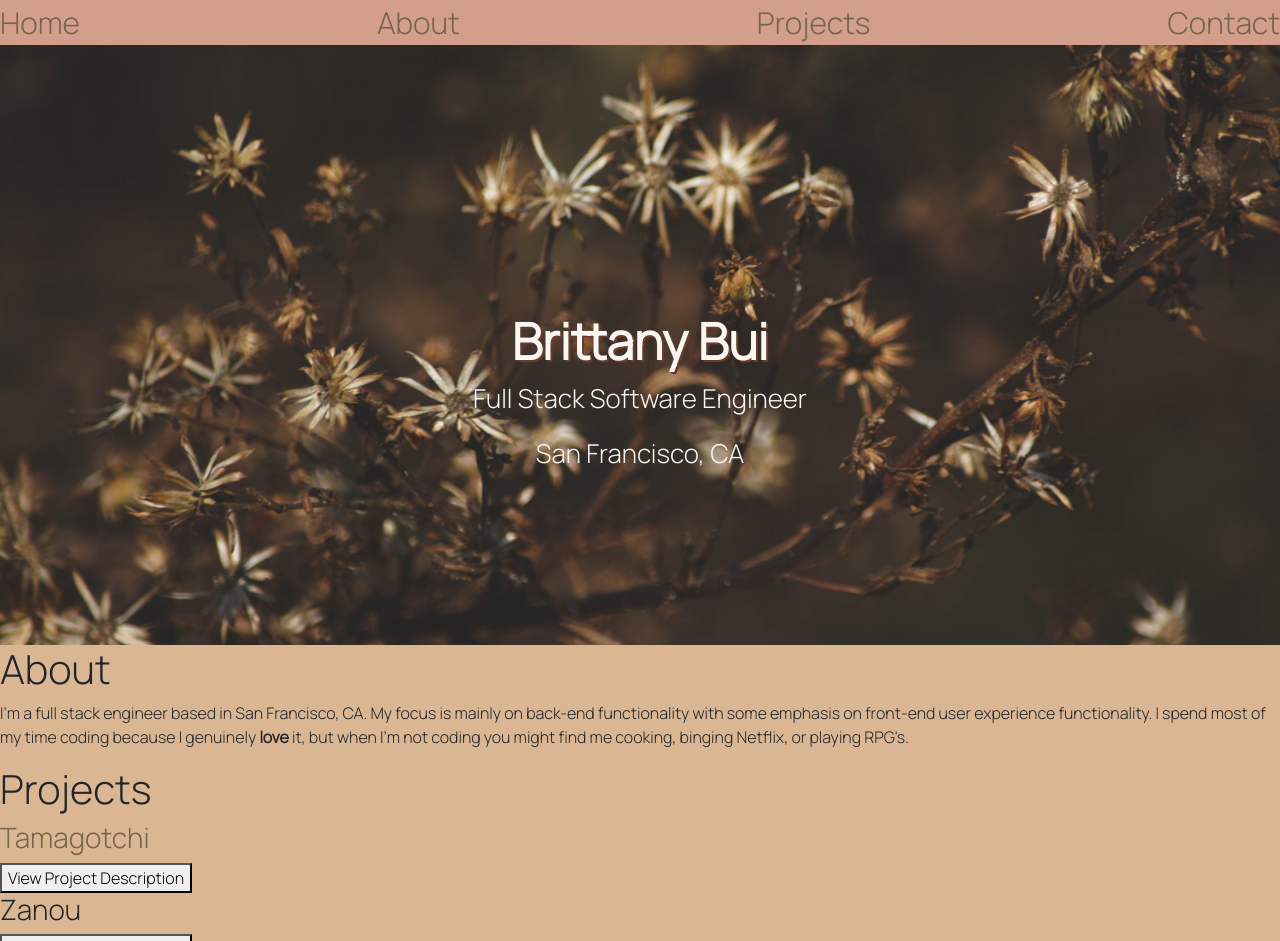
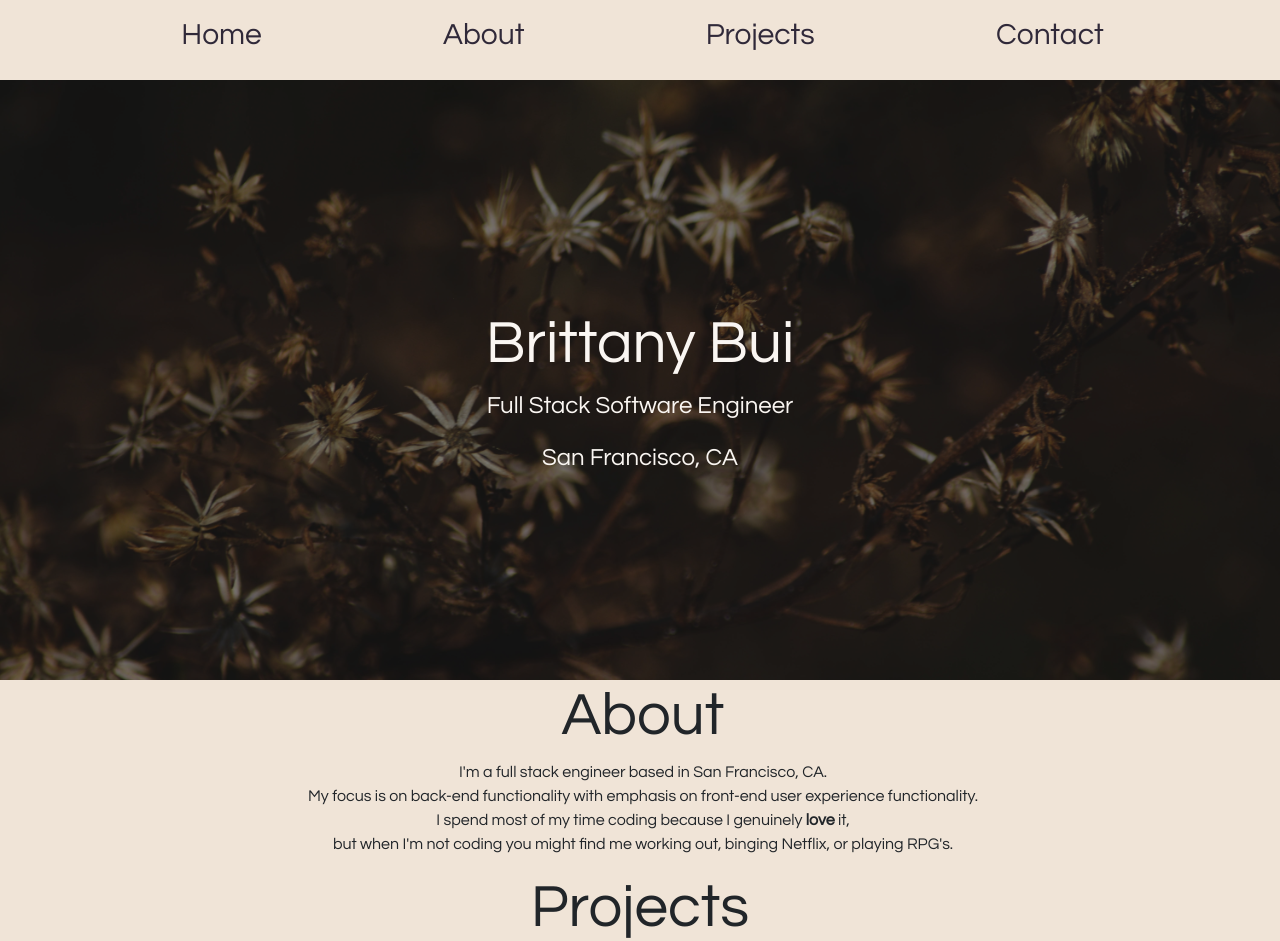
Before and after one commit to BrittanyMBui/portfolio-in-react, a React (Create React App) app: page / in a window 1280 px wide. Shown: the top 941 px of the page. Built offline with nearby package versions, Linux system fonts and the light colour scheme.

Commit message:
Adds project descriptions and styling

```diff
--- a/public/index.html
+++ b/public/index.html
@@ -17,7 +17,7 @@
     <link rel="stylesheet" href="https://cdnjs.cloudflare.com/ajax/libs/font-awesome/5.15.2/css/all.min.css">
     <!-- GOOGLE FONTS -->
     <link rel="preconnect" href="https://fonts.gstatic.com">
-    <link href="https://fonts.googleapis.com/css2?family=Manrope:wght@300&display=swap" rel="stylesheet">
+    <link href="https://fonts.googleapis.com/css2?family=Questrial&display=swap" rel="stylesheet">
     <title>Brittany Bui</title>
   </head>
   <body>
--- a/src/App.css
+++ b/src/App.css
@@ -6,48 +6,68 @@
     --hover-text: #683b2b;
     --link-text: #75654C;
     --top-bottom-bg: #D49E8D;
+    --navbar: #e99b9b;
+    --bg: #302939;
+    --text: #50595c;
 }
 
 body {
-    font-family: 'Manrope', sans-serif;
-    background-color: #DAB692;
+    background-color: #f0e4d7;
+    font-family: 'Questrial', serif;
+}
+
+button {
+    border: 1px solid black;
+    border-radius: 4px;
+    padding: 4px 6px;
+    margin: 4px 6px;
+}
+
+button:hover {
+    background-color: black;
+    color: white;
+}
+
+h1 {
+    font-size: 60px;
 }
 
 .nav {
-    background-color: var(--top-bottom-bg);
     position: relative;
     display: flex;
-    justify-content: space-between;
+    justify-content: space-evenly;
+    height: 80px;
 }
 
 .nav-item {
-    color: var(--hover-text);
+    padding-top: 12px;
+    margin-left: 5px;
+    color: var(--bg);
     flex-direction: row;
     font-size: 30px;
 }
 
 a {
     text-decoration: none;
-    color: var(--link-text);
+    color: var(--bg);
 }
 
 a:hover {
-    color: var(--hover-text);
+    color: var(--top-bottom-bg);
     font-weight: bold;
 }
 
 #home {
     height: 600px;
-    background-image: url('images/hero-image.jpg');
+    background-image: url('images/hero-image.jpg'), linear-gradient(rgba(0,0,0,0.5),rgba(0,0,0,0.5));
+    background-blend-mode: overlay;
     background-size: cover;
     background-repeat: no-repeat;
     background-position: center;
 }
 
 .home-header {
-    font-size: 50px;
-    font-weight: bold;
-    text-shadow: 2px 2px #683b2b;
+    font-size: 60px;
 }
 
 .home-text {
@@ -57,7 +77,16 @@ a:hover {
     top: 50%;
     left: 50%;
     transform: translate(-50%, -50%);
-    font-size: 26px;
+    font-size: 24px;
+}
+
+#about {
+    margin-left: 6px;
+    text-align: center;
+}
+
+#projects {
+    text-align: center;
 }
 
 .contact {
@@ -67,7 +96,7 @@ a:hover {
 }
 
 #contact {
-    background-color: var(--top-bottom-bg);
+    text-align: center;
 }
 
 .contact-item {
@@ -77,3 +106,7 @@ a:hover {
 .icon {
     font-size: 48px;
 }
+
+.icon:hover {
+    color: var(--top-bottom-bg);
+}
--- a/src/App.js
+++ b/src/App.js
@@ -9,7 +9,7 @@ import './App.css';
 const App = () => {
 
     return (
-      <div>
+    <div>
       <NavBar />
       <Home />
       <About />
--- a/src/components/About.js
+++ b/src/components/About.js
@@ -4,7 +4,10 @@ return (
     <div id="about">
         <h1>About</h1>
         <p>
-            I'm a full stack engineer based in San Francisco, CA. My focus is mainly on back-end functionality with some emphasis on front-end user experience functionality. I spend most of my time coding because I genuinely <strong>love</strong> it, but when I'm not coding you might find me cooking, binging Netflix, or playing RPG's.
+            I'm a full stack engineer based in San Francisco, CA.
+            <br />My focus is on back-end functionality with emphasis on front-end user experience functionality.
+            <br />I spend most of my time coding because I genuinely <strong>love</strong> it,
+            <br />but when I'm not coding you might find me working out, binging Netflix, or playing RPG's.
         </p>
     </div>
     );
--- a/src/components/Contact.js
+++ b/src/components/Contact.js
@@ -2,7 +2,6 @@ const Contact = () => {
 
     return (
         <div id="contact">
-        <h1>Contact</h1>
             <div className="contact">
                 <div className="contact-item">
                     <a href="mailto:brittymbui@gmail.com"><i className="fas fa-envelope icon"></i></a>
--- a/src/components/Projects.js
+++ b/src/components/Projects.js
@@ -141,7 +141,7 @@ render () {
                 </div>
             </article>
             <article className="project-four">
-                <h3>Island of Misfit Techies</h3>
+                <h3><a href="https://iomt-app.herokuapp.com" target="_blank">Island of Misfit Techies</a></h3>
                 <button onClick={this.toggleProject4Handler}>
                     {this.state.showProjectFour ? 'Hide' : 'View' } Project Description
                 </button>
@@ -154,7 +154,7 @@ render () {
                     created a User model and Posts model to pass posts and user data from the server to React. I also implemented JWT authentication and route authorization.
                     I had a questionable amount of fun implementing auth from Express to React. I really enjoyed refactoring my routes in Express and testing new ones in Postman.
                     I used Bcryptjs to hash passwords in the database.
-                    For the customzied news feed, I used News API and customzied the endpoint query parameters to include only articles containing keywords "underrepresented and technology".
+                    For the news feed, I used News API and customized the endpoint query parameters to include only articles containing keywords "underrepresented and technology".
                     I am incredibly proud of this project because it greatly sharpened my React skills. I also gained a lot of experience with integrating multiple APIs into a single
                     application and RESTful API routing. I truly enjoyed building an application using MERN stack! It was extremely complex with a ton of moving parts, but that's the
                     gist of why I love programming.
```
